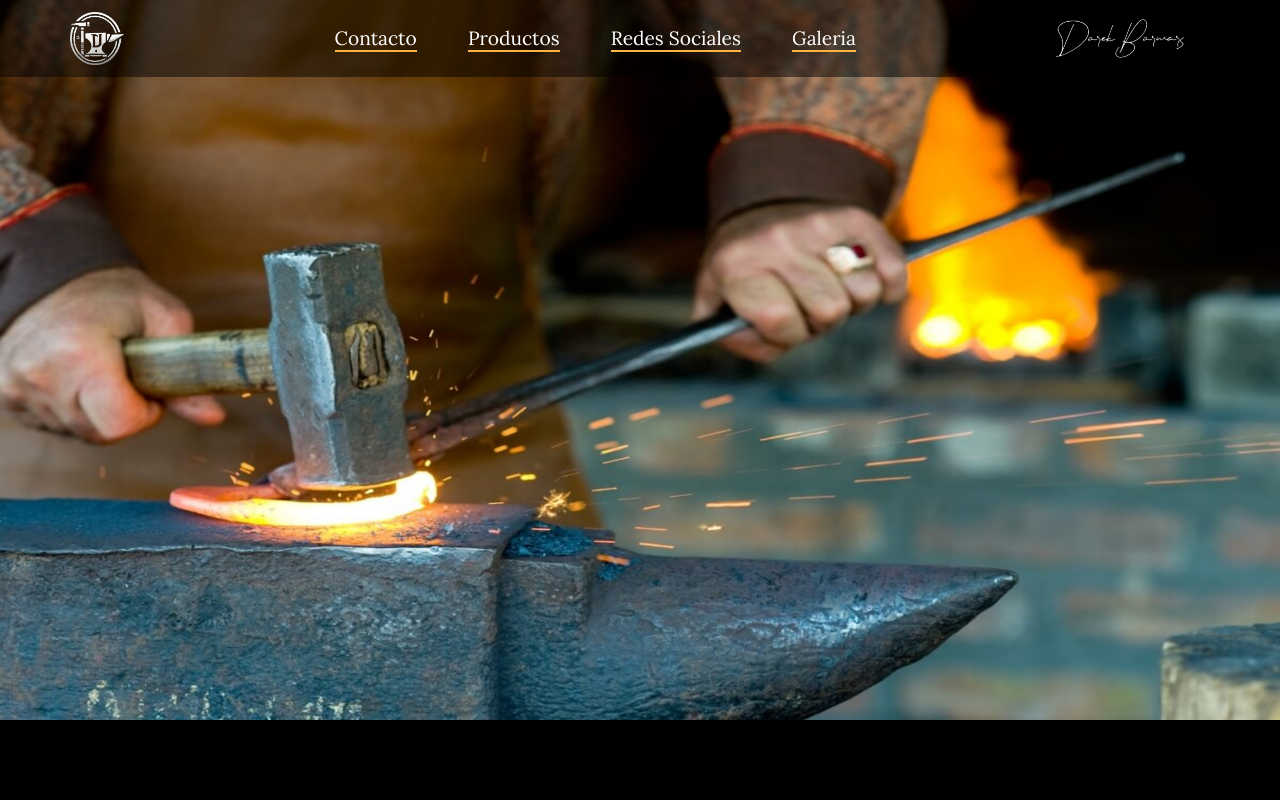
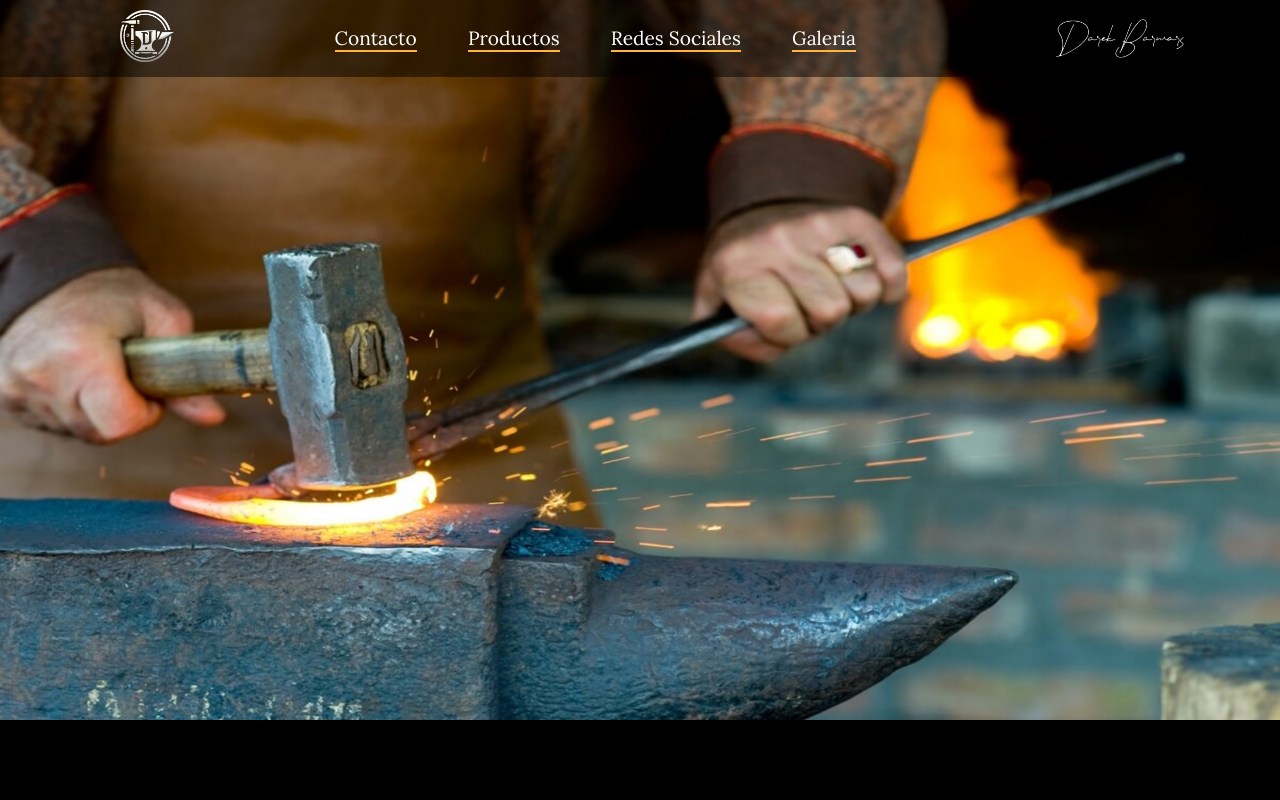
Before and after one commit to tomasiewicz8/darek_angular, an Angular app: page / in a window 1280 px wide. Shown: the top 800 px of the page. Built offline with nearby package versions, Linux system fonts and the light colour scheme.

Commit message:
last change

```diff
--- a/src/app/components/background/background.component.html
+++ b/src/app/components/background/background.component.html
@@ -1,4 +1,4 @@
 
-<div class="component-background">
+<div id="component-background" class="component-background">
     <img src="../../../assets/img/backgroungHome.jpg" alt="Herrero">
 </div>
--- a/src/app/components/navbar/navbar.component.html
+++ b/src/app/components/navbar/navbar.component.html
@@ -1,6 +1,8 @@
 <div class="componente-navbar">
     <div class="logo-home">
-        <img src="../../../assets/img/nuevoLogo.png" alt="">
+        <a href="#component-background">
+            <img src="../../../assets/img/nuevoLogo.png" alt="">
+        </a>
     </div>
     <div class="links">
         <div class="desktopPc" *ngIf="!smartphone">
```
